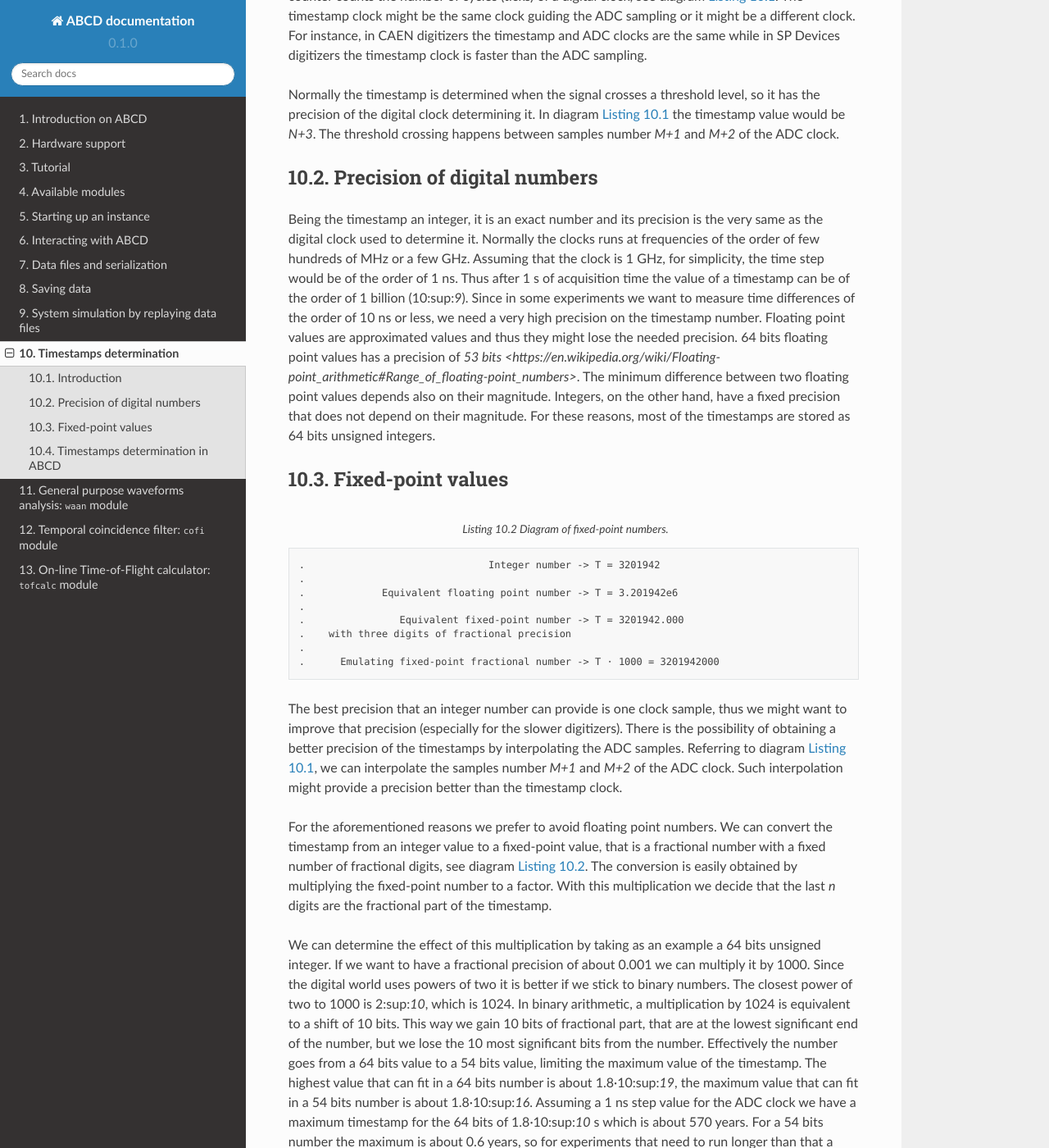
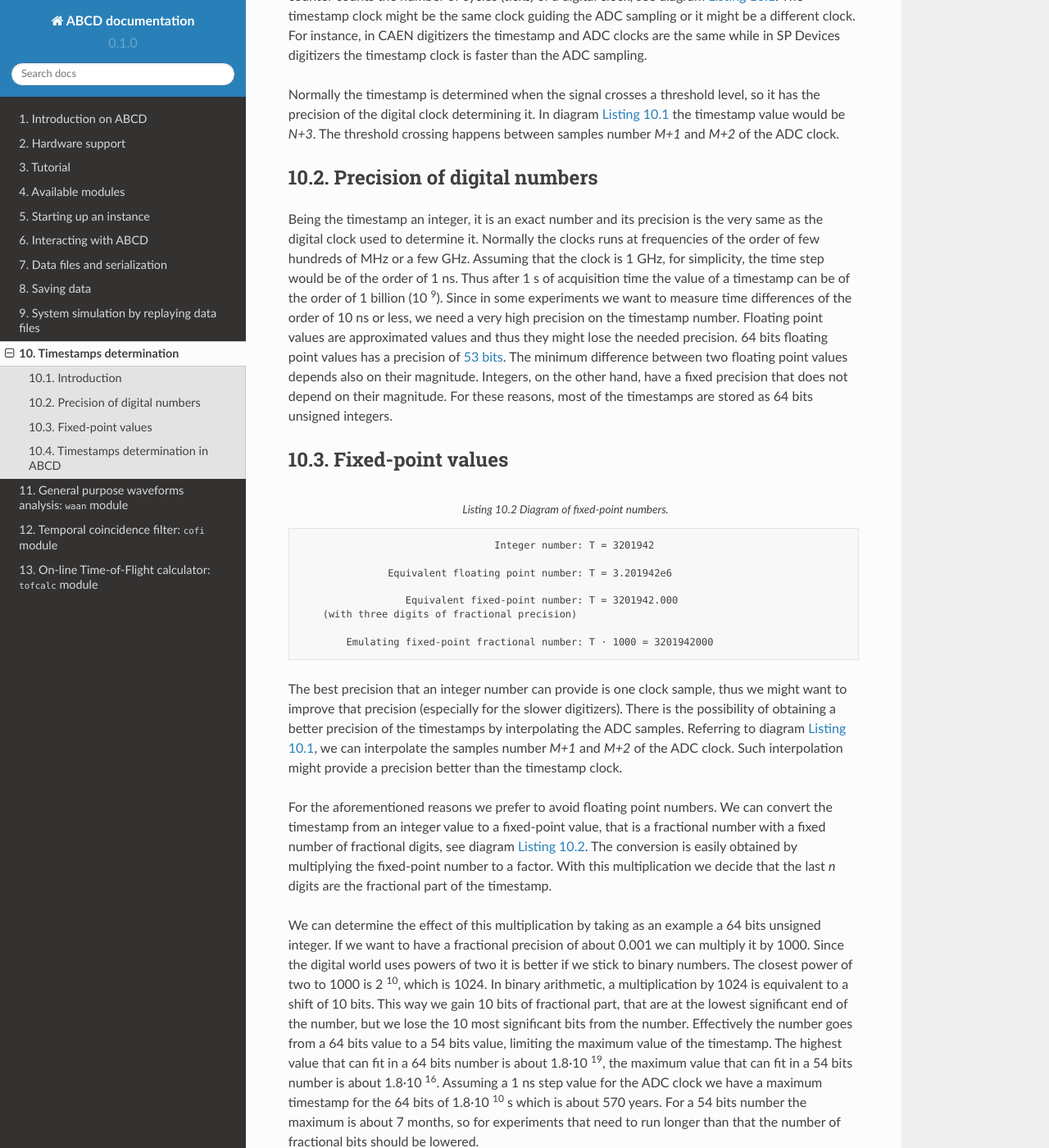
Before and after one commit to cl-fontana/abcd-docs, a Sphinx documentation site: the page built from docs/source/timestamps.rst, in a window 1280 px wide and 1400 px high, scrolled down 726 px. Shown: the whole window at 82% size. Built offline with Sphinx 7.4.7 and the Read the Docs theme 2.0.0, drawn with Linux system fonts in a browser that asks for light colours; some of the changed text lies outside the part shown.

Commit message:
Minor fixes

```diff
--- a/docs/source/timestamps.rst
+++ b/docs/source/timestamps.rst
@@ -49,10 +49,10 @@ Precision of digital numbers
 Being the timestamp an integer, it is an exact number and its precision is the very same as the digital clock used to determine it.
 Normally the clocks runs at frequencies of the order of few hundreds of MHz or a few GHz.
 Assuming that the clock is 1 GHz, for simplicity, the time step would be of the order of 1 ns.
-Thus after 1 s of acquisition time the value of a timestamp can be of the order of 1 billion (10:sup:`9`).
+Thus after 1 s of acquisition time the value of a timestamp can be of the order of 1 billion (10 :sup:`9`).
 Since in some experiments we want to measure time differences of the order of 10 ns or less, we need a very high precision on the timestamp number.
 Floating point values are approximated values and thus they might lose the needed precision.
-64 bits floating point values has a precision of `53 bits <https://en.wikipedia.org/wiki/Floating-point_arithmetic#Range_of_floating-point_numbers>`.
+64 bits floating point values has a precision of `53 bits <https://en.wikipedia.org/wiki/Floating-point_arithmetic#Range_of_floating-point_numbers>`_.
 The minimum difference between two floating point values depends also on their magnitude.
 Integers, on the other hand, have a fixed precision that does not depend on their magnitude.
 For these reasons, most of the timestamps are stored as 64 bits unsigned integers.
@@ -64,14 +64,14 @@ Fixed-point values
     :name: diagram-fixed-point
     :caption: Diagram of fixed-point numbers.
 
-    .                               Integer number -> T = 3201942
-    .
-    .             Equivalent floating point number -> T = 3.201942e6
-    .
-    .                Equivalent fixed-point number -> T = 3201942.000
-    .    with three digits of fractional precision
-    .
-    .      Emulating fixed-point fractional number -> T · 1000 = 3201942000
+                                     Integer number: T = 3201942
+
+                   Equivalent floating point number: T = 3.201942e6
+
+                      Equivalent fixed-point number: T = 3201942.000
+        (with three digits of fractional precision)
+
+            Emulating fixed-point fractional number: T · 1000 = 3201942000
 
 The best precision that an integer number can provide is one clock sample, thus we might want to improve that precision (especially for the slower digitizers).
 There is the possibility of obtaining a better precision of the timestamps by interpolating the ADC samples.
@@ -86,13 +86,13 @@ With this multiplication we decide that the last `n` digits are the fractional p
 We can determine the effect of this multiplication by taking as an example a 64 bits unsigned integer.
 If we want to have a fractional precision of about 0.001 we can multiply it by 1000.
 Since the digital world uses powers of two it is better if we stick to binary numbers.
-The closest power of two to 1000 is 2:sup:`10`, which is 1024.
+The closest power of two to 1000 is 2 :sup:`10`, which is 1024.
 In binary arithmetic, a multiplication by 1024 is equivalent to a shift of 10 bits.
 This way we gain 10 bits of fractional part, that are at the lowest significant end of the number, but we lose the 10 most significant bits from the number.
 Effectively the number goes from a 64 bits value to a 54 bits value, limiting the maximum value of the timestamp.
-The highest value that can fit in a 64 bits number is about 1.8·10:sup:`19`, the maximum value that can fit in a 54 bits number is about 1.8·10:sup:`16`.
-Assuming a 1 ns step value for the ADC clock we have a maximum timestamp for the 64 bits of 1.8·10:sup:`10` s which is about 570 years.
-For a 54 bits number the maximum is about 0.6 years, so for experiments that need to run longer than that a single timestamp would not be sufficient.
+The highest value that can fit in a 64 bits number is about 1.8·10 :sup:`19`, the maximum value that can fit in a 54 bits number is about 1.8·10 :sup:`16`.
+Assuming a 1 ns step value for the ADC clock we have a maximum timestamp for the 64 bits of 1.8·10 :sup:`10` s which is about 570 years.
+For a 54 bits number the maximum is about 7 months, so for experiments that need to run longer than that the number of fractional bits should be lowered.
 
 Timestamps determination in ABCD
 --------------------------------
```
Also changed, not shown: other parts of docs/source/timestamps.rst (+21 -21 lines).
